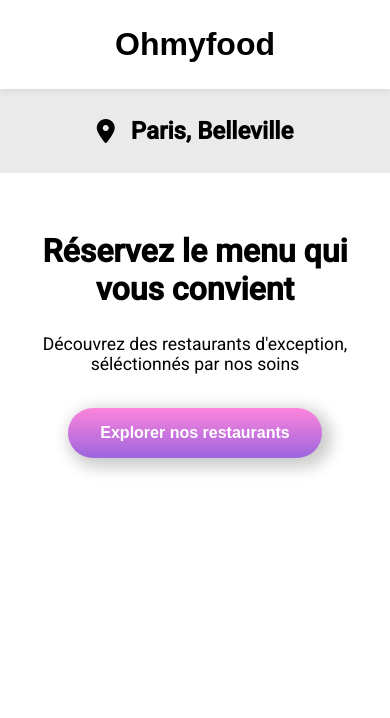
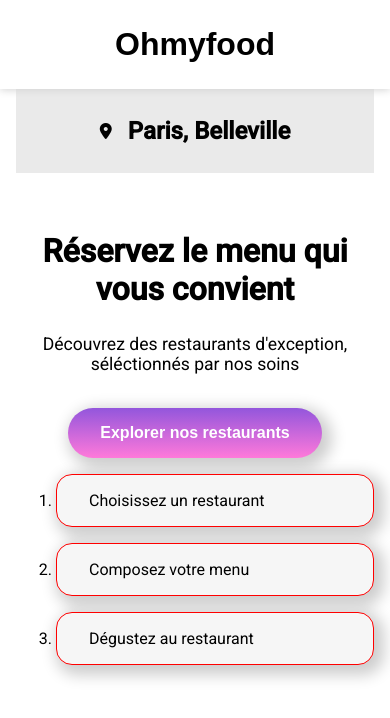
Before and after one commit to Runnerplain/Ohmyfood, a website: page index.html in a window 390 px wide. Drawn offline with Linux system fonts and the light colour scheme; a web font is replaced by a local one.

Commit message:
refacto ac use/import

```diff
--- a/index.html
+++ b/index.html
@@ -23,6 +23,13 @@
             <p>Découvrez des restaurants d'exception, séléctionnés par nos soins</p>
             <button>Explorer nos restaurants</button>
         </section>
+        <section class="choice-list">
+            <ol>
+                <li>Choisissez un restaurant</li>
+                <li>Composez votre menu</li>
+                <li>Dégustez au restaurant</li>
+            </ol>
+        </section>
     </main>
 </body>
 </html>
--- /dev/null
+++ b/sass/base.scss
@@ -0,0 +1,17 @@
+@import url('https://fonts.googleapis.com/css2?family=Shrikhand&display=swap');
+@import url('https://fonts.googleapis.com/css2?family=Roboto:wght@300;400;500&display=swap');
+
+* {
+    box-sizing: border-box;
+
+}
+
+body {
+    margin: 0px;
+    font-family: 'Roboto', sans-serif;
+
+}
+
+main {
+    padding: 0 1rem;
+}
--- /dev/null
+++ b/sass/layout/choice-list.scss
@@ -0,0 +1,22 @@
+@use "../utils/shadow";
+
+.choice-list {
+
+    & ol {
+        display: flex;
+        flex-wrap: wrap;
+        gap: 1rem;
+        @media (max-width:800px) {
+        flex-direction: column;
+        }
+    }
+    & li {
+        background-color: #f6f6f6;
+        padding: 1rem 2rem;
+        flex-grow: 1;
+        border: 1px solid red;
+        border-radius: 1rem;
+        @include shadow.shadow-one
+
+    }
+}
--- /dev/null
+++ b/sass/layout/city.scss
@@ -0,0 +1,12 @@
+.city {
+    background-color: #eaeaea;
+    text-align: center;
+    padding: 0.5rem;
+    display: flex;
+    justify-content: center;
+    align-items: center;
+    gap: 1rem;
+    &i {
+        font-size: 1.5rem;
+    }
+}
--- /dev/null
+++ b/sass/layout/header.scss
@@ -0,0 +1,8 @@
+header {
+    font-family: 'Shrikhand', sans-serif;
+    text-align: center;
+    box-shadow: 0px 1px 8px lightgray;
+    padding: 0.3rem;
+    position: relative;
+
+}
--- /dev/null
+++ b/sass/layout/search.scss
@@ -0,0 +1,31 @@
+@use "../utils/shadow";
+@use "../utils/colors";
+@use "../utils/hover";
+
+.search {
+    text-align: center;
+    padding-top: 2rem;
+    & h2 {
+      font-size: 2rem;
+    }
+    & p {
+      font-size: 1.1rem;
+    }
+    & button {
+      margin-top: 1rem;
+      padding: 1rem 2rem;
+      border-radius: 5rem;
+      border: none;
+      background-image: linear-gradient(colors.$color-primary, colors.$color-secondary);
+      color: white;
+      font-weight: bold;
+      font-size: 1rem;
+      @include shadow.shadow-one;
+      cursor: pointer;
+      transition: 100ms;
+    }
+
+    & button:hover {
+      @include hover.hover-btn;
+    }
+  }
--- /dev/null
+++ b/sass/utils/colors.scss
@@ -0,0 +1,3 @@
+$color-primary: #9356DC;
+$color-secondary: #FF79DA;
+$color-tertiary: #99E2D0;
--- /dev/null
+++ b/sass/utils/hover.scss
@@ -0,0 +1,5 @@
+@mixin hover-btn {
+    transform: scale(1.03);
+    opacity: 0.9;
+    box-shadow: 5px 5px 15px 5px rgba(0, 0, 0, 0.4);
+}
--- /dev/null
+++ b/sass/utils/shadow.scss
@@ -0,0 +1,3 @@
+@mixin shadow-one {
+    box-shadow: 5px 5px 15px 5px rgba(0, 0, 0, 0.2);
+}
--- a/style.scss
+++ b/style.scss
@@ -1,70 +1,8 @@
-@import url('https://fonts.googleapis.com/css2?family=Shrikhand&display=swap');
-@import url('https://fonts.googleapis.com/css2?family=Roboto:wght@300;400;500&display=swap');
-
-* {
-    box-sizing: border-box;
-
-}
-
-body {
-    margin: 0px;
-    font-family: 'Roboto', sans-serif;
-
-}
-
-header {
-    font-family: 'Shrikhand', sans-serif;
-    text-align: center;
-    box-shadow: 0px 1px 8px lightgray;
-    padding: 0.3rem;
-    position: relative;
-
-}
-
-main .city {
-    background-color: #eaeaea;
-    text-align: center;
-    padding: 0.5rem;
-    display: flex;
-    justify-content: center;
-    align-items: center;
-    gap: 1rem;
-}
-
-main .city i {
-    font-size: 1.5rem;
-}
-
-/* Section h2 & btn */
-.search {
-    text-align: center;
-    padding-top: 2rem;
-}
-
-.search h2 {
-    font-size: 2rem;
-}
-
-.search p {
-    font-size: 1.1rem;
-}
-
-.search button {
-    margin-top: 1rem;
-    padding: 1rem 2rem;
-    border-radius: 5rem;
-    border: none;
-    background-image: linear-gradient(0deg,rgba(147,86,220,.9),rgba(255,121,218,.9));
-    color: white;
-    font-weight: bold;
-    font-size: 1rem;
-    box-shadow:5px 5px 15px 5px rgba(0,0,0,0.2);
-    cursor: pointer;
-    transition: 100ms;
-}
-
-.search button:hover {
-    transform: scale(1.03);
-    opacity: 0.9;
-    box-shadow: 5px 5px 15px 5px rgba(0,0,0,0.4) ;
-}
+@import "./sass/base.scss";
+@import "./sass/layout/header.scss";
+@import "./sass/layout/city.scss";
+@import "./sass/layout/search.scss";
+@import "./sass/layout/choice-list.scss";
+@import "./sass/utils/colors.scss";
+@import "./sass/utils/hover.scss";
+@import "./sass/utils/shadow.scss";
```
Also changed, not shown: style.css, 1 other file.
